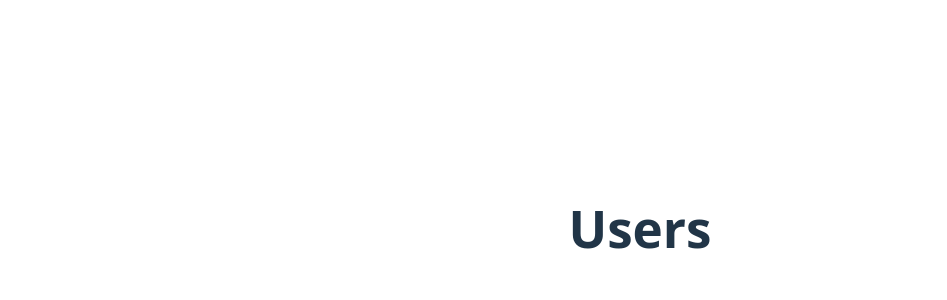
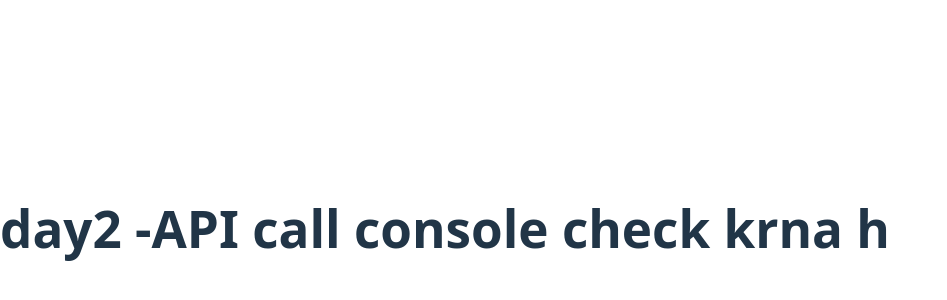
Before and after one commit to sumitsingh7973/MERN-journey, a React (Vite) app in the folder react-journey/react-app/: page / in a window 1280 px wide. Shown: the part 172-472 px from the top of the page, without its empty margins (0-947 px from the left). Built offline with nearby package versions, Linux system fonts and the light colour scheme; no server answers.

Commit message:
updated-files

```diff
--- a/react-journey/react-app/package.json
+++ b/react-journey/react-app/package.json
@@ -10,6 +10,7 @@
     "preview": "vite preview"
   },
   "dependencies": {
+    "axios": "^1.13.4",
     "react": "^19.2.0",
     "react-dom": "^19.2.0"
   },
--- a/react-journey/react-app/src/App.jsx
+++ b/react-journey/react-app/src/App.jsx
@@ -1,20 +1,25 @@
-import './App.css'
-// import AddUser from './components/addUser'
-// import Users from './components/Users'
+import React, { useEffect } from 'react'
 
-  function App() {
-    // const [count , setCount] = useState(0)
+function App  ()  {
 
-    // useEffect(()=>{
-    //   console.log("Count change hua");
-    // },[count])
-    return (
-      <>
-      <h1>Users</h1>
+  useEffect(()=>{
+    console.log("api call start");
+    fetch("https://jsonplaceholder.typicode.com/users")
+      .then( response => response.json())
+      .then(data =>{
+        console.log("API", data);
+      })
+      .catch(error =>{
+        console.log("error",error);
+      })
 
-      {/* <AddUser/> */}
-      </>
-    )
-  }
+  },[])
 
-  export default App
+  return (
+    <h1>
+      day2 -API call console check krna h
+    </h1>
+  )
+}
+
+export default App
--- a/react-journey/react-app/vite.config.js
+++ b/react-journey/react-app/vite.config.js
@@ -3,10 +3,10 @@ import react from '@vitejs/plugin-react'
 
 // https://vite.dev/config/
 export default defineConfig({
-  server:{
-    proxy:{
-      '/api': 'http://localhost:3000'
-    }
-  },
+  // server:{
+  //   proxy:{
+  //     '/api': 'http://localhost:3000'
+  //   }
+  // },
   plugins: [react()],
 })
```
Also changed, not shown: 1 other file (tests, documents, lock files or other folders).
